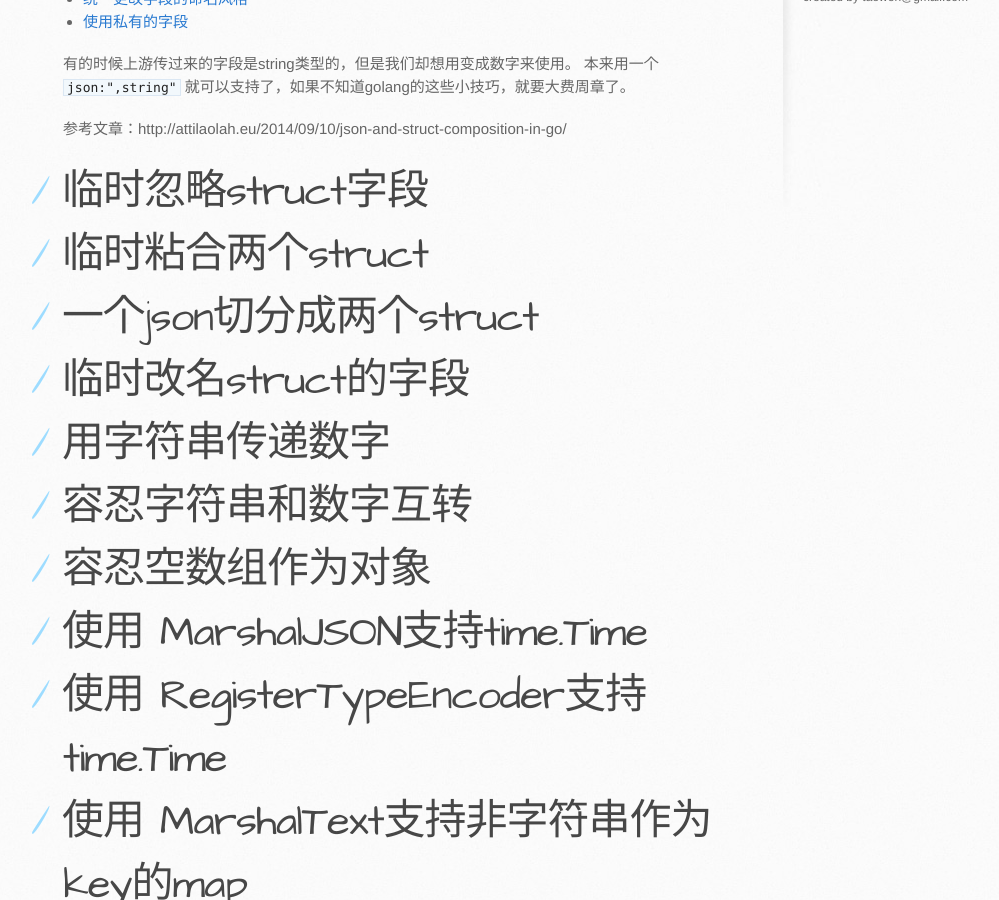
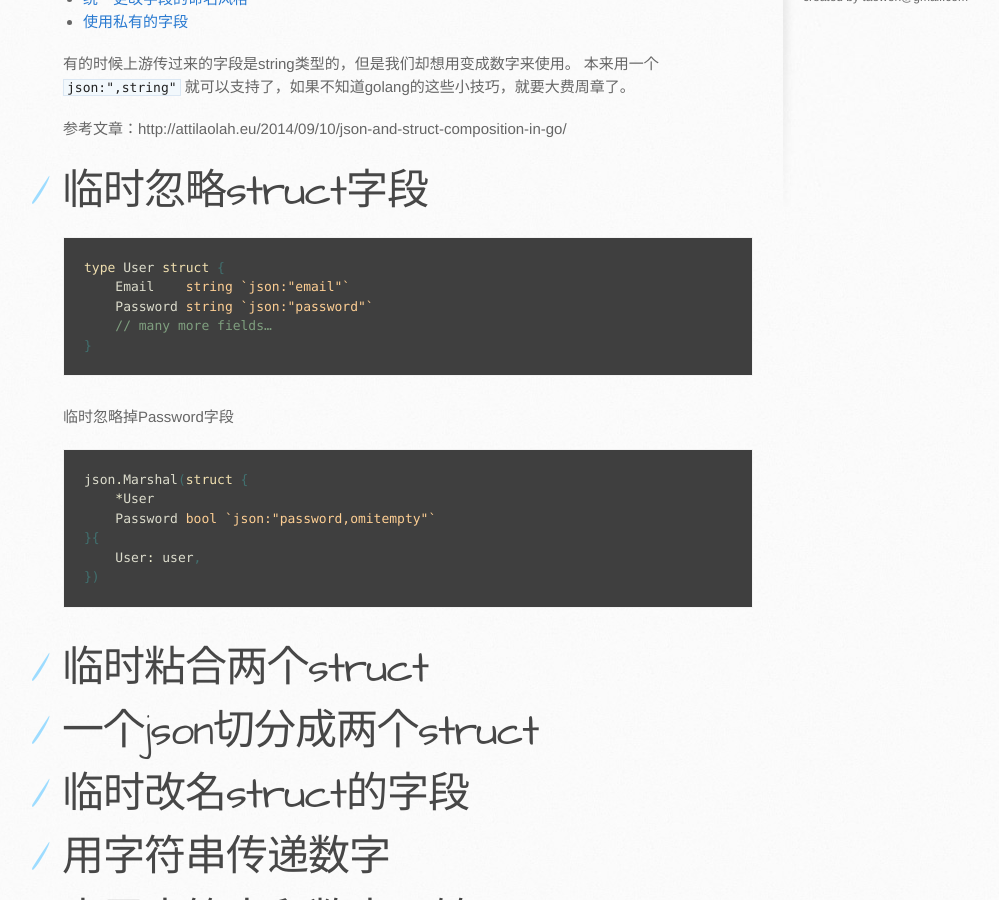
Before and after one commit to json-iterator/json-iterator.github.io, a Jekyll site: the page built from go-tips.cn.md, in a window 1280 px wide and 900 px high, scrolled down 529 px. Shown: the whole window, without its empty margins (107-1106 px from the left). Built offline with Jekyll 4.4.1, drawn with Linux system fonts in a browser that asks for light colours; comment, search, counter and statistics services are not loaded.

Commit message:
Update go-tips.cn.md

````diff
--- a/go-tips.cn.md
+++ b/go-tips.cn.md
@@ -12,6 +12,26 @@ title: Go JSON 使用小技巧
 参考文章：http://attilaolah.eu/2014/09/10/json-and-struct-composition-in-go/
 
 # 临时忽略struct字段
+
+```golang
+type User struct {
+    Email    string `json:"email"`
+    Password string `json:"password"`
+    // many more fields…
+}
+```
+
+临时忽略掉Password字段
+
+```golang
+json.Marshal(struct {
+    *User
+    Password bool `json:"password,omitempty"`
+}{
+    User: user,
+})
+```
+
 # 临时粘合两个struct
 # 一个json切分成两个struct
 # 临时改名struct的字段
````
